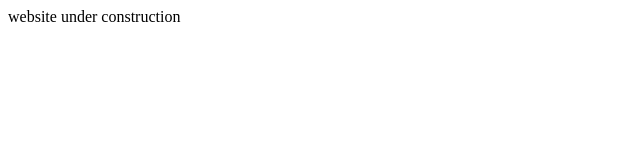
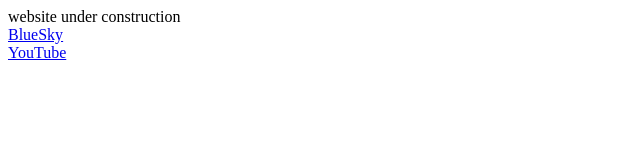
Before and after one commit to ghuzed/majorelle.ca, a plain HTML site: page app/index.html in a window 1280 px wide. Shown: the whole page, without its empty margins (0-640 px from the left). Drawn offline with Linux system fonts and the light colour scheme.

Commit message:
added links to socials

```diff
--- a/app/index.html
+++ b/app/index.html
@@ -1 +1,5 @@
 website under construction
+<br>
+<a href="https://bsky.app/profile/majorelle.ca">BlueSky</a>
+<br>
+<a href="https://www.youtube.com/@gongxii3603">YouTube</a>
```
